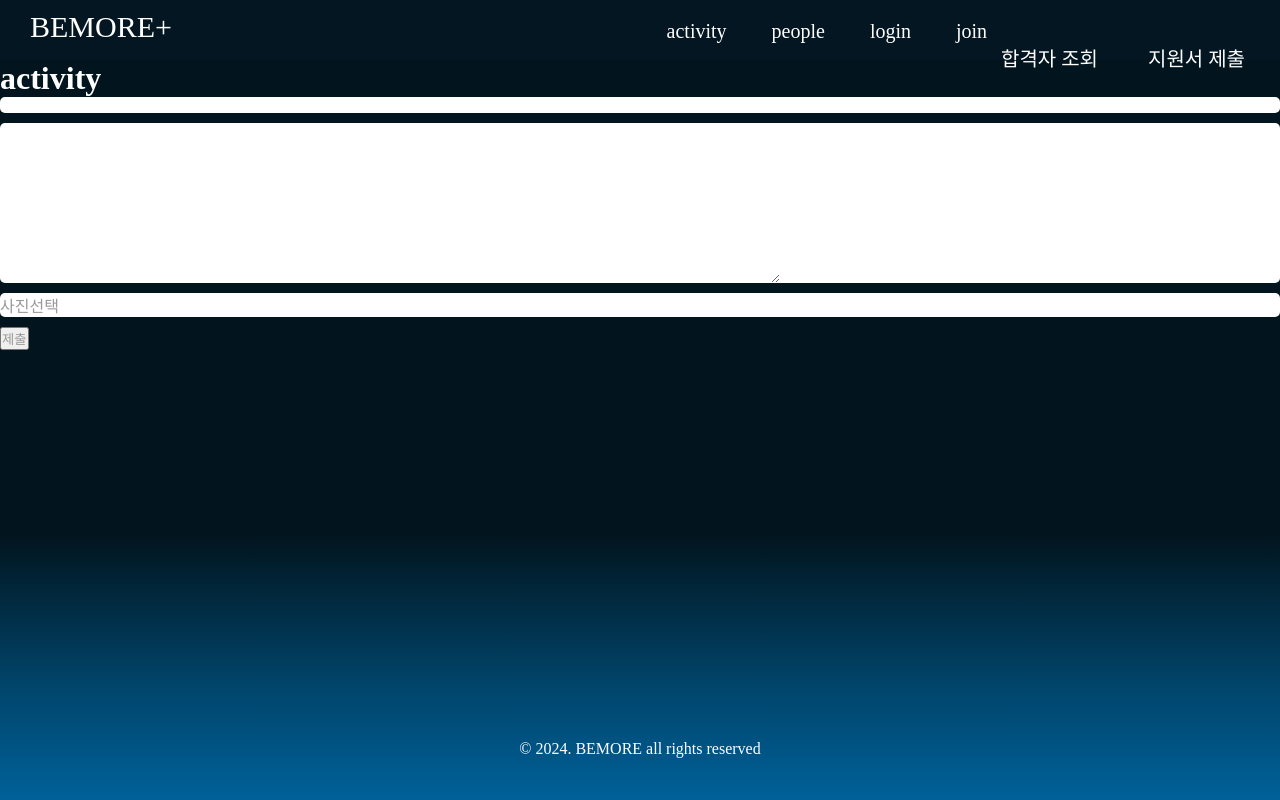
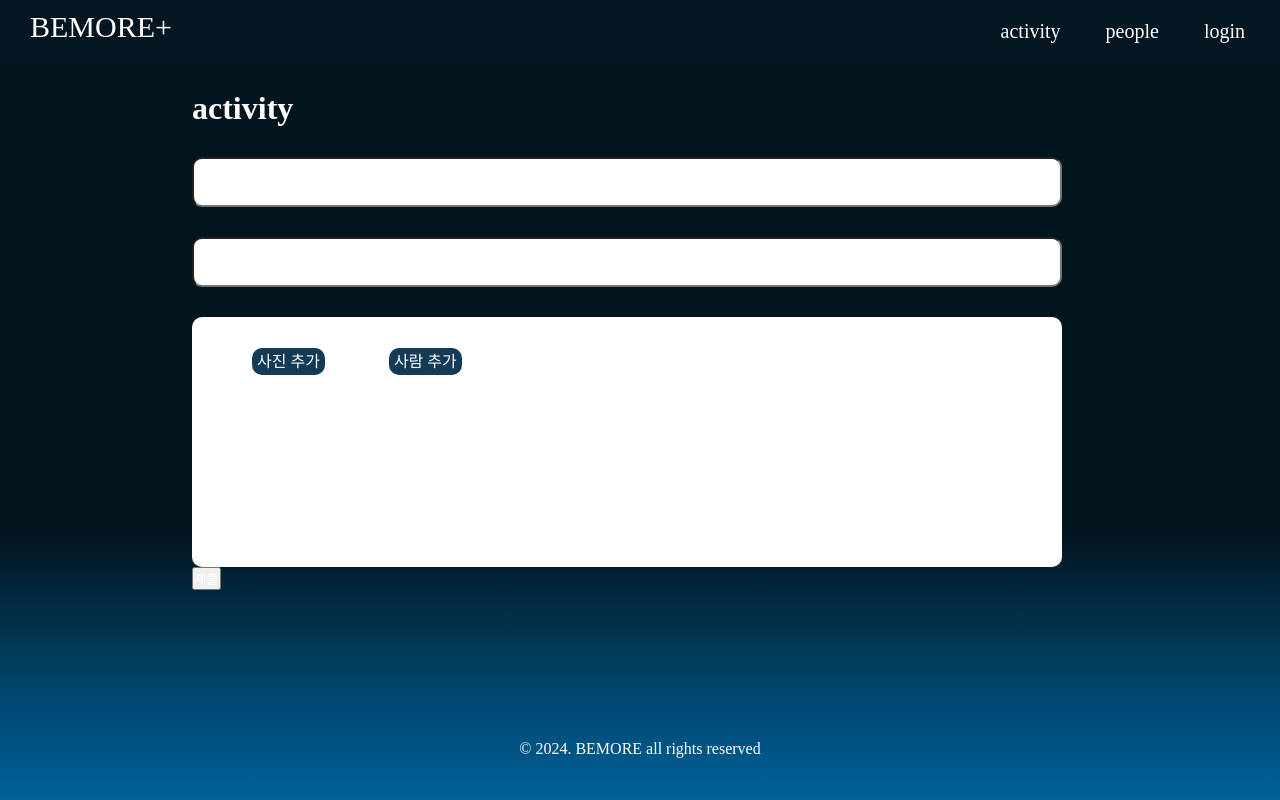
Before and after one commit to mjkang4416/bemoreWeb, a Django app: page /activity/upload/ in a window 1280 px wide. Run offline with Django 5.2, Linux system fonts and the light colour scheme.

Commit message:
중간 커밋

```diff
--- a/BACK/settings.py
+++ b/BACK/settings.py
@@ -128,7 +128,7 @@ STATIC_URL = 'static/'
 STATICFILES_DIRS = (os.path.join('static'),)
 
 #사용자가 업로드하는 파일 저장
-MEDIA_URL = '/media/'
+MEDIA_URL = 'media/'
 MEDIA_ROOT = os.path.join(BASE_DIR, MEDIA_URL)
 
 # Default primary key field type
--- a/BACK/urls.py
+++ b/BACK/urls.py
@@ -19,19 +19,22 @@ from django.urls import path, include
 from django.contrib.auth.views import LoginView
 import pageapp
 from mypage import views
+from django.conf.urls.static import static
+from django.conf import settings
 
 urlpatterns = [
     path('admin/', admin.site.urls),
 
     #joinFormapp의 urls를 추가했다
-    path('', include('joinFormapp.urls')),
+    path('joinFormapp/', include('joinFormapp.urls')),
     #pageapp 의 urls 추가
     path('', include('pageapp.urls')),
     #peopleApp urls 추가
-    path('', include('peopleApp.urls')),
+    path('peopleApp/', include('peopleApp.urls')),
     #account 의 urls 추가
     path('accounts/', include('accounts.urls')),
     #mypage의 urls 추가
-    path('', include('mypage.urls')),
+    path('mypage/', include('mypage.urls')),
     path('activity/', include('activity.urls')),
 ]
+urlpatterns += static(settings.MEDIA_URL, document_root=settings.MEDIA_ROOT)
--- a/activity/models.py
+++ b/activity/models.py
@@ -1,5 +1,6 @@
 from django.db import models
-from django import forms
+
+
 
 #사용자(로그인 파트에서_모델 끌어오기)
 
@@ -14,4 +15,8 @@ class ActivityImage(models.Model):
     activity=models.ForeignKey(Activity, on_delete=models.CASCADE)
     activityImage=models.ImageField(upload_to='image/',blank=True, null=True)
 
-#이 밑에 외래키로 1:N구조 만들기
+
+class ActivityUser(models.Model):
+    activity=models.ForeignKey(Activity, on_delete=models.CASCADE)
+    user_id=models.CharField(max_length=30, null=False)
+    user_say=models.CharField(max_length=200, null=True, blank=False)
--- a/activity/templates/activity/upload.html
+++ b/activity/templates/activity/upload.html
@@ -1,23 +1,48 @@
 {% extends 'base.html' %}
-
 
 {% load static %}
 {% block content %}
 <link rel="stylesheet" href="{% static 'css/activity_upload.css' %}">
+<script src="https://code.jquery.com/jquery-3.6.4.min.js"></script>
+<script src="{% static 'js/activity_upload.js' %}"></script>
+<script src="https://code.jquery.com/jquery-3.6.4.min.js"></script>
+
+
+<div id="myModal" class="modal" style="display: none;">
+    <p class="choose">사람을 선택해주세요</p>
+    <span class="close" id="closeModal">완료</span>
+    <div class="modal-content">
+
+      <ul>
+        {% for profile in profiles %}
+          <li class="profile-item" data-profile-id="{{ profile.id }}" data-profile-photo-url="{{ profile.profile_photo.url }}">
+            {{ profile.user.username }}
+            <!-- 다른 프로필 정보 표시 -->
+          </li>
+        {% endfor %}
+      </ul>
+    </div>
+</div>
 <div id="Container">
-    <form action="{% url 'activity:upload' %}" method="post" enctype="multipart/form-data">
+    <form id="activityForm" action="{% url 'activity:upload' %}" method="post" enctype="multipart/form-data">
         {% csrf_token %}
         <h1>activity</h1>
-        <div id="title" class="input">{{form.title}}</div>
-        <div id="description" class="input">{{form.description}}</div>
+        <input type="text" id="title" class="input" name="title">
+        <input type="text" id="description" class="input" name="description">
         <div id="addZone" class="input">
-            <label for="{{imgform.activityImage.id_for_label}}" style="cursor: pointer;">사진선택</label>
-            <input type="file" name="{{imgform.activityImage.name}}" id="{{imgform.activityImage.id_for_label}}" multiple required style="display: none;">
+            <label id="addPhoto" for="activityImage" style="cursor: pointer;">사진 추가</label>
+            <input type="file" name="activityImage" id="activityImage" multiple required style="display: none;">
+            <label id="choicePeople" style="cursor: pointer;">사람 추가</label>
+            <div id="profileSet">
+                <div><p id="selectedProfiles"></div>
+                <div id="selectedUsers"><p></p></div>
+                <div id="user_say" class="userinput"></div>
+                <input type="hidden" name="selected_users" id="selectedUsersInput">
+            </div>
+        </div>
 
-        </div>
         <input type="submit" value="제출">
+    </form>
+</div>
 
-    </form>
-
-</div>
 {% endblock %}
--- a/activity/urls.py
+++ b/activity/urls.py
@@ -1,5 +1,5 @@
 from django.urls import path
-from .views import activity, upload
+from .views import show_activity, upload
 from django.conf.urls.static import static
 from django.conf import settings
 
@@ -7,7 +7,7 @@ app_name = 'activity'
 
 
 urlpatterns = [
-    path('', activity, name='project'),
+    path('project/', show_activity, name='show_activity'),
     path('upload/', upload, name='upload'),
 ]
 urlpatterns += static(settings.MEDIA_URL, document_root=settings.MEDIA_ROOT)
--- a/activity/views.py
+++ b/activity/views.py
@@ -1,7 +1,7 @@
-from django.shortcuts import render
+from django.shortcuts import render, redirect
 from django import forms
-from .models import Activity, ActivityImage
-
+from .models import Activity, ActivityImage, ActivityUser
+from mypage.models import Profile
 
 class ActivityForm(forms.ModelForm):
     class Meta:
@@ -11,24 +11,42 @@ class ActivityImageForm(forms.ModelForm):
     class Meta:
         model = ActivityImage
         fields = ['activityImage']
+class ActivityUserForm(forms.ModelForm):
+    class Meta:
+        model = ActivityUser
+        fields = ['user_id', 'user_say']
 # Create your views here.
-def activity(request):
+def show_activity(request):
     if request.method=='POST':
         return render(request, 'activity/activity.html')
     else:
         return render(request, 'activity/activity.html')
 
 def upload(request):
-    if request.method=='POST':
-        form=ActivityForm(request.POST)
-        imgform=ActivityImageForm(request.POST, request.FILES)
-        if form.is_valid():
-            form.save()
-        if imgform.is_valid():
-            imgform.save()
+    profiles = Profile.objects.all()
 
-        return render(request, 'activity/activity.html')
+    if request.method == 'POST':
+        title = request.POST.get('title')
+        description = request.POST.get('description')
+
+        post=Activity.object.create(
+            title=title,
+            description=description
+        )
+        images=request.FILES.getlist('ActivityImage')
+        users=request.FILES.getlist('')
+        says=request.FILES.getlist('')
+
+        for img in images:
+            ActivityImage.objects.create(activity=post, image=img)
+            images = request.FILES.getlist('image')
+        for user, say in users, says:
+            ActivityUser.objects.create(activity=post, user_id=user, user_say=say)
+
+            return redirect('activity:show_activity')  # 업로드 성공 시 리다이렉트
+
     else:
         form = ActivityForm()
-        imgform=ActivityImageForm()
-    return render(request, 'activity/upload.html',{'form': form,'imgform':imgform})
+        imgform = ActivityImageForm()
+
+    return render(request, 'activity/upload.html', {'form': form, 'imgform': imgform, 'profiles': profiles})
--- a/mypage/models.py
+++ b/mypage/models.py
@@ -4,7 +4,7 @@ from  django.db.models.signals import post_save
 from django.dispatch import receiver
 class Profile(models.Model):
     user = models.OneToOneField(User, on_delete=models.CASCADE)#현 계정의 사용자를 가져옴
-    profile_photo = models.ImageField(blank=True)#프로필 사진
+    profile_photo = models.ImageField(blank=True, upload_to="profilePhoto/")#프로필 사진
     major = models.CharField(max_length=100, null=True, blank=True)#전공
     github = models.URLField(null=True, blank=True)#깃허브 링크
     tistory = models.URLField(null=True, blank=True)#티스토리 링크
--- a/static/css/activity_upload.css
+++ b/static/css/activity_upload.css
@@ -1,20 +1,127 @@
+
+#Container{
+    margin: 0 auto;
+    padding-left: 15%;
+    padding-top: 30px;
+
+}
 .input{
     background-color: white;
-    border-radius: 5px;
+    border-radius: 10px;
+    width: 80%;
+    margin-top: 30px;
+}
+#title{
+    height: 50px;
+}
+#description{
+    height: 50px;
+}
+#addZone{
+    height: 250px;
+    padding: 30px;
+}
+#addPhoto{
+  width: 200px;
+  height: 30px;
+  background-color: #133A56;
+  color: white;
+  border-radius: 10px;
+  padding: 5px;
+  line-height: 30px;
+  margin: 30px;
 
 }
-label,
-input,
-textarea {
-    display: block;
-    margin-bottom: 10px;
+
+
+#myModal {
+    display: none;
+    position: fixed;
+    top: 25%;
+    left: 25%;
+    width: 50%;
+    height: 50%;
+    border-radius: 10px;
+    border:1px solid #888;
+    background-color: white;
+  }
+
+  .modal-content {
+    position: absolute;
+    top: 50%;
+    left: 50%;
+    transform: translate(-50%, -50%);
+    background-color: #fefefe;
+    padding: 20px;
+    border: 1px solid #888;
+    width: 80%;
+    max-width: 600px;
     color: #999998;
-}
+    z-index: 9999; /* 다른 요소 위에 나타나도록 설정 */
+  }
 
-input[type="text"],
-input[type="tel"],
-textarea {
-    background-color: transparent;
+  .profile-item{
+    color: black;
+  }
+  .choose{
+    width: 200px;
+    height: 30px;
+    background-color: #133A56;
+    color: white;
+    border-radius: 10px;
+    padding: 5px;
+    line-height: 30px;
+    margin: 30px;
+  }
+  #choicePeople{
+    width: 200px;
+    height: 30px;
+    background-color: #133A56;
+    color: white;
+    border-radius: 10px;
+    padding: 5px;
+    line-height: 30px;
+    margin: 30px;
+  }
+  #closeModal{
+    width: 60px;
+    height: 30px;
+    background-color: #133A56;
+    color: white;
+    border-radius: 10px;
+    padding-left: 10px;
+    line-height: 30px;
+  }
+
+  .close {
+    position: absolute;
+    top: 10px;
+    right: 10px;
+    cursor: pointer;
+  }
+ .selected-user{
+    color: black;
+    display: inline;
+
+  }
+  #selectedUsers{
+    display: inline;
+  }
+  #selectedProfiles{
+    display: inline;
+  }
+
+  .profile-image {
+    width: 30px;
+    height: 30px; /* 원하는 세로 크기로 조정 */
+    object-fit: cover;
+    border-radius: 100%; /* 이미지의 가로세로 비율을 유지한 채로 잘라내기 */
+  }
+ #user_say_{
+background-color: transparent;
     border: none;
+    border-bottom: 2px solid white;
+    border-image: linear-gradient(to right, skyblue, transparent);
+    border-image-slice: 1;
     width: 780px;
-}
+  }
--- /dev/null
+++ b/static/js/activity_upload.js
@@ -0,0 +1,37 @@
+// activity_upload.js
+
+$(document).ready(function(){
+    // "사람 추가" 버튼 클릭 시 모달 열기
+    $("#choicePeople").click(function(){
+        $("#myModal").css("display", "block");
+    });
+
+    // 모달 닫기 버튼 클릭 시 모달 닫기
+    $("#closeModal").click(function(){
+        $("#myModal").css("display", "none");
+    });
+
+    // 프로필 선택 시 처리
+    $(".profile-item").click(function() {
+        var profileId = $(this).data("profile-id");
+        var profileName = $(this).text();
+        var profilePictureUrl = $(this).data("profile-photo-url"); // 프로필 사진 URL 가져오기
+
+        // 동적으로 profileSet 추가
+        var newProfileSet = $('<div class="profileSet"></div>');
+        newProfileSet.append('<div><img src="' + profilePictureUrl + '" alt="Profile Picture" class="profile-image"></div>');
+        newProfileSet.append('<div><p>' + profileName + '</p></div>');
+        newProfileSet.append('<input type="hidden" name="user_id" value="">' + profileName + '</p></div>');
+
+        // 선택한 프로필을 선택 목록에 추가
+        $("#selectedUsers").append(newProfileSet);
+
+        // 선택한 프로필 정보를 선택 목록에 추가
+        $("#selectedProfiles").append('<input type="hidden" name="selected_profiles[]" value="' + profileId + '">');
+        var newUserInput = $('<div class="userinput"></div>');
+        newUserInput.append('<label for="user_say_' + profileId + '">사용자의 말:</label>');
+        newUserInput.append('<input type="text" name="user_say_' + profileId + '" id="user_say_' + profileId + '">');
+
+        $("#profileSet").append(newUserInput);
+    });
+});
--- a/templates/base.html
+++ b/templates/base.html
@@ -27,7 +27,7 @@
                 </div>
            </div>
             <ul class="nav_menu">
-                <li><a href="{% url 'activity:project'%}">activity</a></li><!--활동 게시판-->
+                <li><a href="{% url 'activity:show_activity'%}">activity</a></li><!--활동 게시판-->
                 <li><a href="{% url 'peopleApp:show_people' %}">people</a></li><!--동아리원 소개 페이지-->
                 <li class="click_login">
                     {% if request.user.is_authenticated %}
@@ -40,12 +40,7 @@
                     {% endif %}
 
                 </li>
-                <li class="click_join">join
-                    <ul class="submenu">
-                        <li><a href="{% url 'pageapp:login' %}">합격자 조회</a></li>
-                        <li><a href="{% url 'joinFormapp:show_joinForm' %}">지원서 제출</a></li>
-                    </ul>
-                </li>
+
             </ul>
 
         </nav>
```
